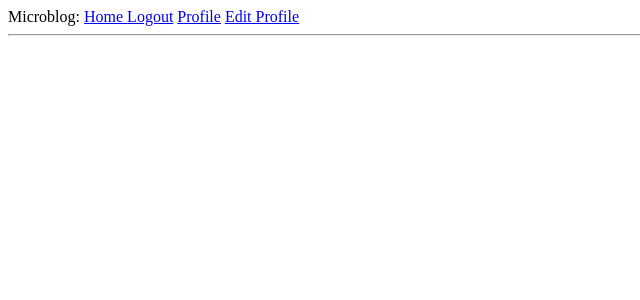
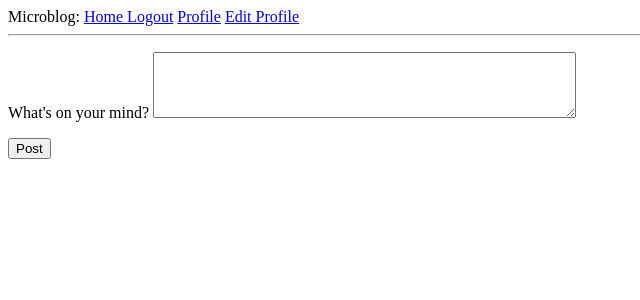
Before and after one commit to 4bh4y4r/microblog, a Flask app: page /index in a window 1280 px wide. Shown: the top 300 px of the page, without its empty margins (0-640 px from the left). Run offline with Flask 3, Linux system fonts and the light colour scheme; the visitor is signed in with stand-in values (Sample User, id 1); data comes from the database, SQL or seed files in the repository; both versions use the stored data as it was after the commit; data that the repository does not hold is empty.

Commit message:
Added display of user posts

```diff
--- a/app/forms.py
+++ b/app/forms.py
@@ -1,5 +1,5 @@
 from flask_wtf import FlaskForm
-from wtforms import StringField, PasswordField, BooleanField, SubmitField
+from wtforms import StringField, PasswordField, BooleanField, SubmitField, TextAreaField
 from wtforms.validators import DataRequired, Length, Email, EqualTo, ValidationError
 from app.models import User, Post
 
@@ -49,3 +49,9 @@ class EditProfileForm(FlaskForm):
 
             if user:
                 raise ValidationError("Please use a different username")
+
+
+class PostForm(FlaskForm):
+
+    content = TextAreaField("What's on your mind?", validators=[Length(min=2, max = 500)])
+    submit  = SubmitField("Post")
--- a/app/routes.py
+++ b/app/routes.py
@@ -1,17 +1,25 @@
 from app import app, db
 from flask import render_template, request, redirect, url_for,flash
-from app.forms import LoginForm, RegisterForm, EditProfileForm
+from app.forms import LoginForm, RegisterForm, EditProfileForm, PostForm
 from flask_login import current_user, login_user, logout_user, login_required
 from app.models import User, Post
 from urllib.parse import urlsplit
 from datetime import datetime, timezone
 
 
-@app.route('/index')
+@app.route('/index', methods = ["POST", "GET"])
 @login_required
 def index():
+    form = PostForm()
+    if form.validate_on_submit():
+        post = Post(body = form.content.data, author = current_user)
+        db.session.add(post)
+        db.session.commit()
 
-    return render_template('index.html')
+        return redirect(url_for('index'))
+
+    postss = Post.query.order_by(Post.timestamp.desc()).all()
+    return render_template('index.html', form = form, posts = postss)
 
 
 @app.route('/login', methods = ["GET", "POST"])
--- a/app/templates/index.html
+++ b/app/templates/index.html
@@ -1 +1,33 @@
 {% extends 'base.html' %}
+
+{% block content %}
+
+    <form action = "" method = "POST" novalidate>
+
+        {{form.hidden_tag()}}
+        <p> {{form.content.label}} {{form.content(rows=4,cols = 50)}} <br> </p>
+        <p> {{form.submit()}} <br> </p>
+
+       {% for post in posts %}
+
+            <div>
+
+                <p>
+                    {{ post.author.username }}
+                </p>
+
+                <p>
+                    {{ post.body }}
+                </p>
+
+            </div>
+
+            <hr>
+
+        {% endfor %}
+
+
+    </form>
+
+
+{% endblock %}
```
Also changed, not shown: app/templates/profile.html (+14 -0 lines), app/app.db.
